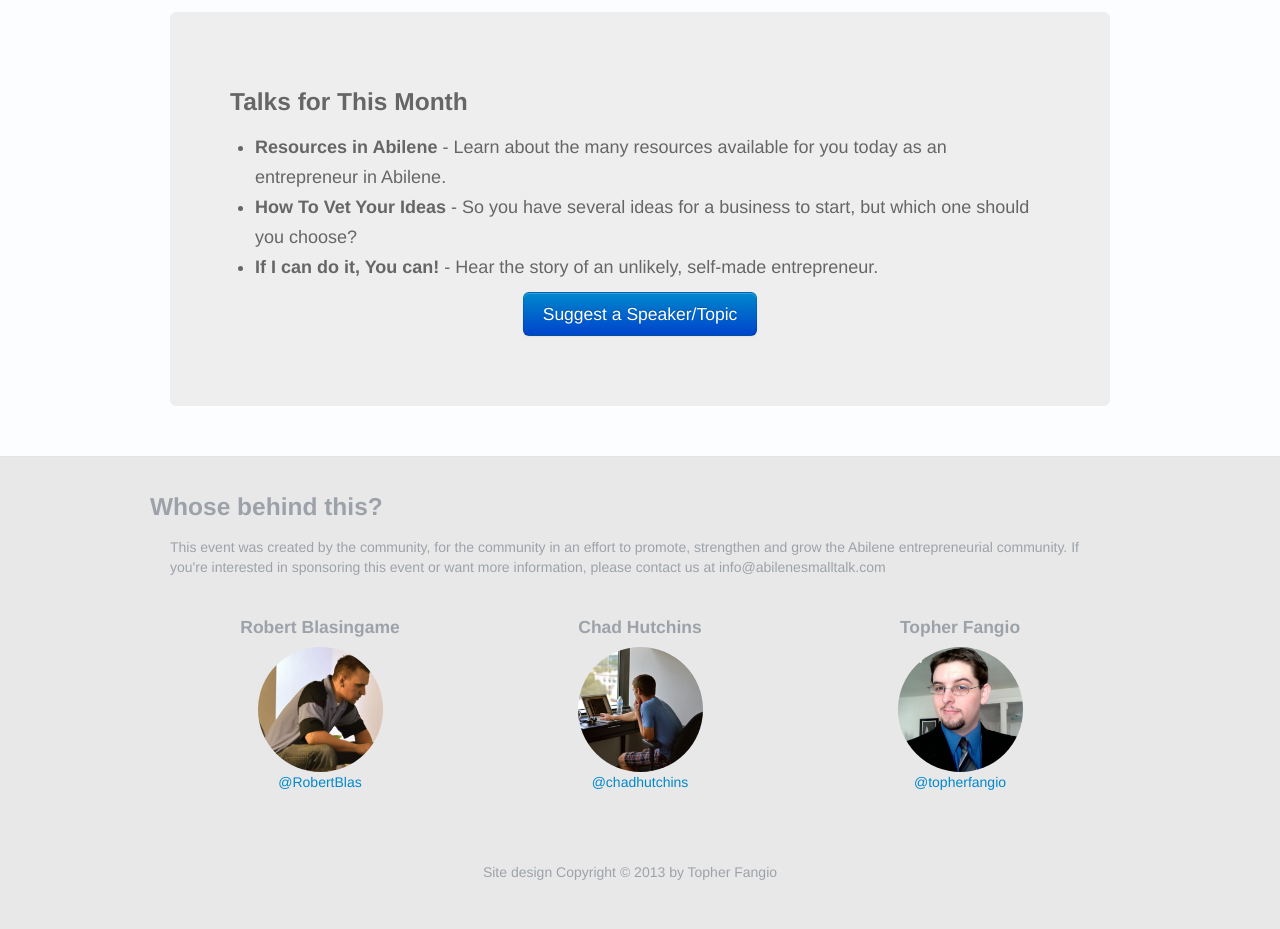
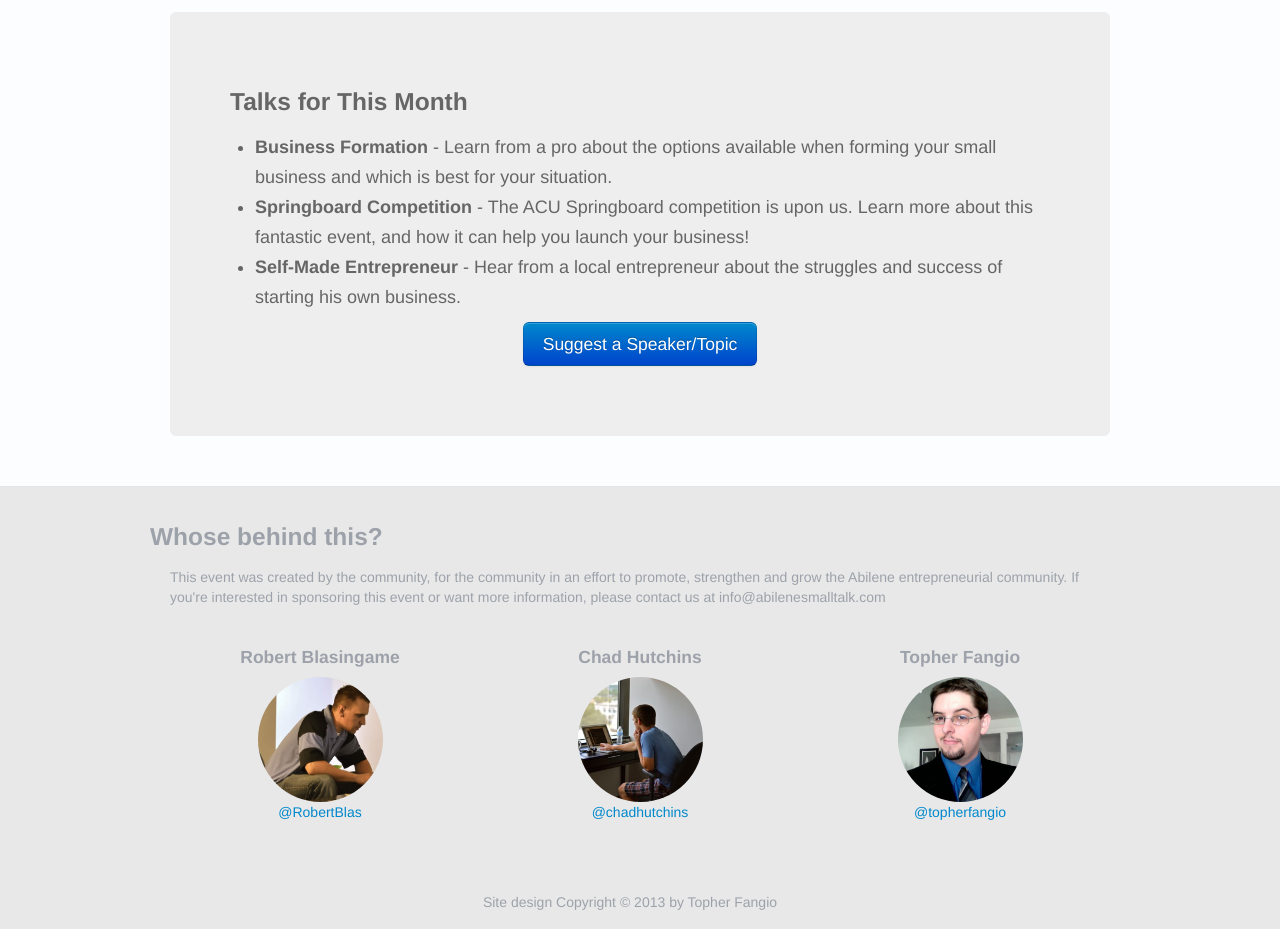
Before and after one commit to abilenesmalltalk/abilenesmalltalk.com, a plain HTML site: page index.html in a window 1280 px wide. Shown: the part 2100-3029 px from the top of the page. Drawn offline with nearby package versions, Linux system fonts and the light colour scheme; a script that the page names is missing.

Commit message:
Update talks for February.

```diff
--- a/index.html
+++ b/index.html
@@ -68,9 +68,18 @@
           <h3>Talks for This Month</h3>
 
           <ul>
-            <li><b>Resources in Abilene</b> - Learn about the many resources available for you today as an entrepreneur in Abilene.</li>
-            <li><b>How To Vet Your Ideas</b> - So you have several ideas for a business to start, but which one should you choose?</li>
-            <li><b>If I can do it, You can!</b> - Hear the story of an unlikely, self-made entrepreneur.</li>
+            <li>
+              <b>Business Formation</b> - Learn from a pro about the options available when forming
+              your small business and which is best for your situation.
+            </li>
+            <li>
+              <b>Springboard Competition</b> - The ACU Springboard competition is upon us. Learn more
+              about this fantastic event, and how it can help you launch your business!
+            </li>
+            <li>
+              <b>Self-Made Entrepreneur</b> - Hear from a local entrepreneur about the struggles and
+              success of starting his own business.
+            </li>
           </ul>
 
           <ul class='inline pagination-centered'>
```
